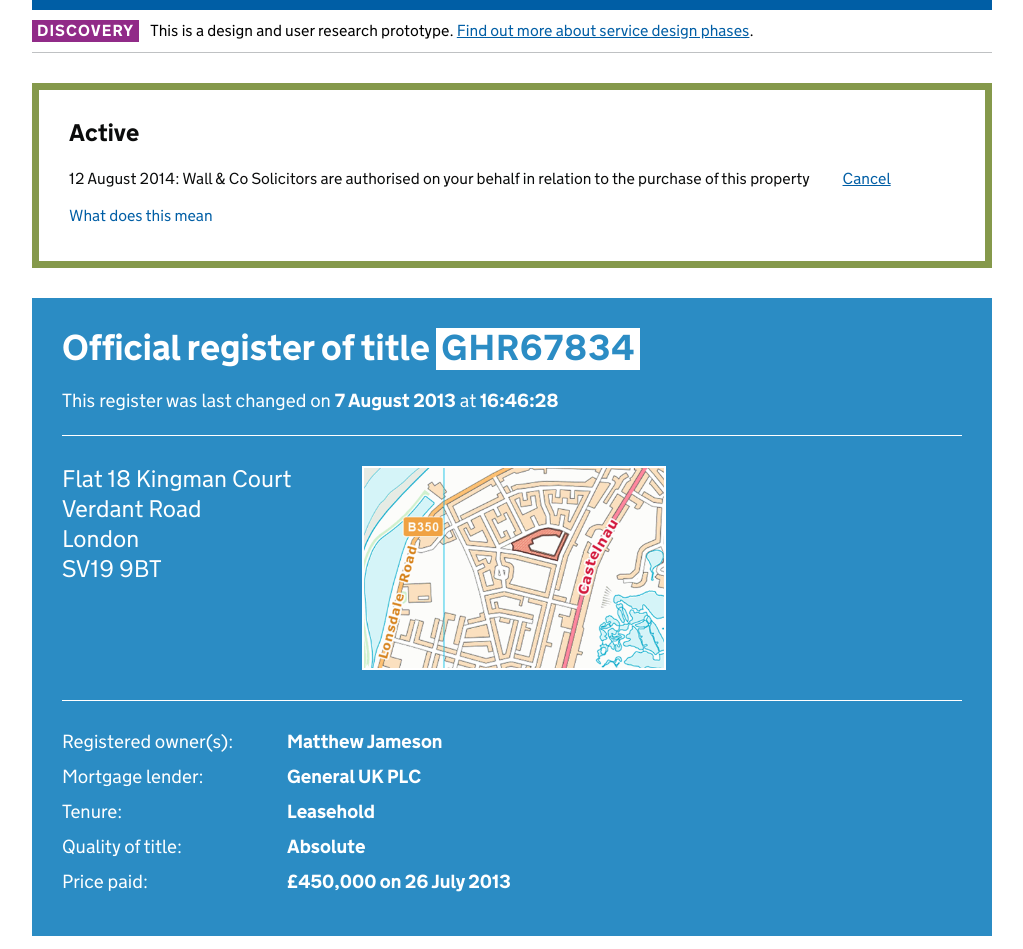
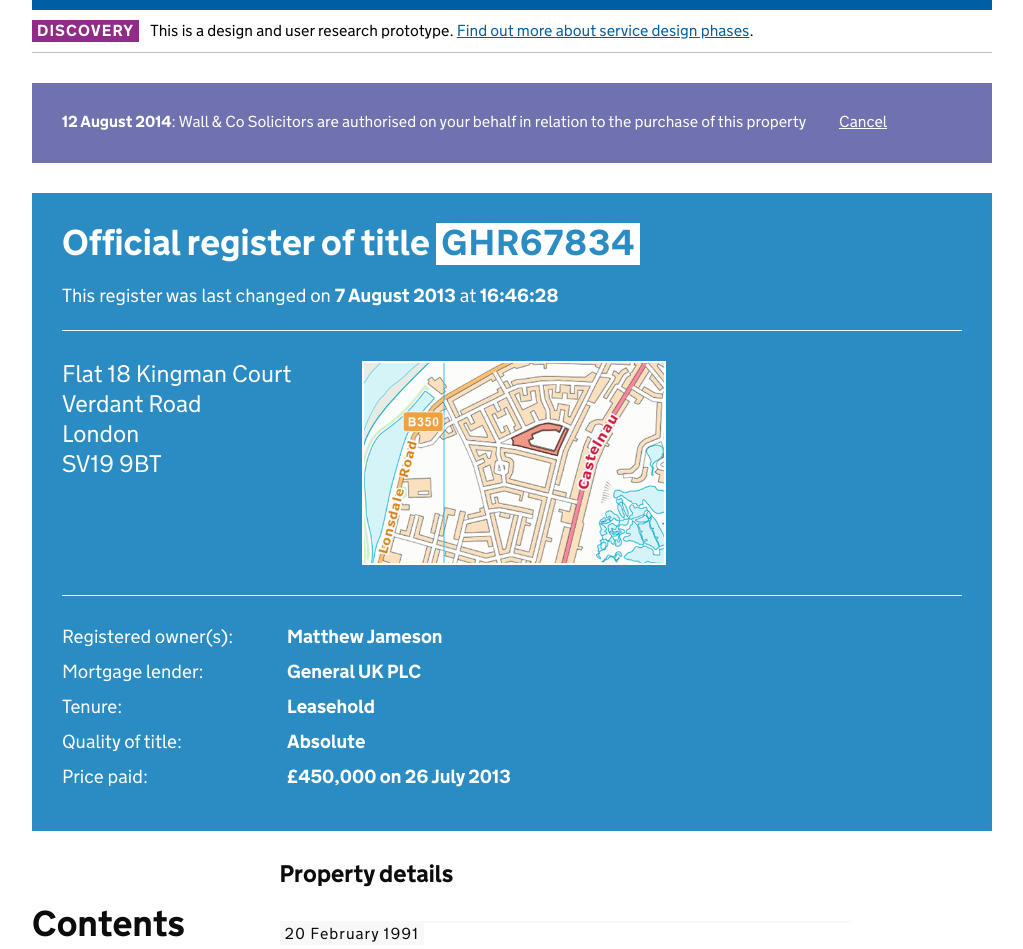
Before and after one commit to LandRegistry/html-prototypes, a Flask app: page /sprint-4/citizen-register in a window 1280 px wide. Shown: the part 93-1042 px from the top of the page, without its empty margins (128-1151 px from the left). Run offline with Flask 2, Linux system fonts and the light colour scheme.

Commit message:
make activity feed more to clara's liking

```diff
--- a/app/static/stylesheets/prototypes.css
+++ b/app/static/stylesheets/prototypes.css
@@ -555,3 +555,20 @@ body.register-view-v1a-history del:before {
 .callout--completion a {
   color: white;
 }
+
+.change-flag {
+  background: #6f72af;
+  border: none;
+  color: #fff;
+}
+.change-flag a {
+  color: #fff;
+}
+
+.activity-feed, ol.activity-feed li {
+  margin: 0;
+}
+
+.activity-feed time {
+  font-weight: bold;
+}
--- a/app/static/stylesheets/prototypes/sprint-4-relationship.scss
+++ b/app/static/stylesheets/prototypes/sprint-4-relationship.scss
@@ -7,3 +7,21 @@
     color: $white;
   }
 }
+
+.change-flag {
+  background: $mauve;
+  border: none;
+  color: #fff;
+
+  a {
+    color: #fff;
+  }
+}
+
+.activity-feed, ol.activity-feed li {
+  margin: 0;
+}
+
+.activity-feed time {
+  font-weight: bold;
+}
--- a/app/templates/sprint-4/relationship/citizen-register.html
+++ b/app/templates/sprint-4/relationship/citizen-register.html
@@ -1,4 +1,10 @@
 {% extends "global/prototypes_base.html" %}
+
+{% block head %}
+  <link href="{{ prototypes_asset_path }}stylesheets/govuk-elements.css" media="screen" rel="stylesheet" type="text/css">
+  <link href="{{ prototypes_asset_path }}stylesheets/landregistry-main.css" media="screen" rel="stylesheet" type="text/css">
+  <link href="{{ prototypes_asset_path }}stylesheets/prototypes.css" media="screen" rel="stylesheet" type="text/css">
+{% endblock %}
 
 {% block page_title %}
   Official register of title GHR67834
@@ -19,22 +25,13 @@
 
         <section class="change-flag">
 
-          <h1 class="heading-medium">Active</h1>
-
-              <p>
-                <time datetime="2014-08-12">12 August 2014</time>:
-                Wall &amp; Co Solicitors are authorised on your behalf in relation to the purchase of this property
-                <a href="#" class="stop-changes">Cancel</a>
-              </p>
-
-            <details>
-              <summary>What does this mean</summary>
-              <div class="panel-indent">
-                <p>
-                  Help text to explain.
-                </p>
-              </div>
-            </details>
+          <ol class="activity-feed">
+            <li>
+              <time datetime="2014-08-12">12 August 2014</time>:
+              Wall &amp; Co Solicitors are authorised on your behalf in relation to the purchase of this property
+              <a href="#" class="stop-changes">Cancel</a>
+            </li>
+          </ol>
 
         </section>
 
```
